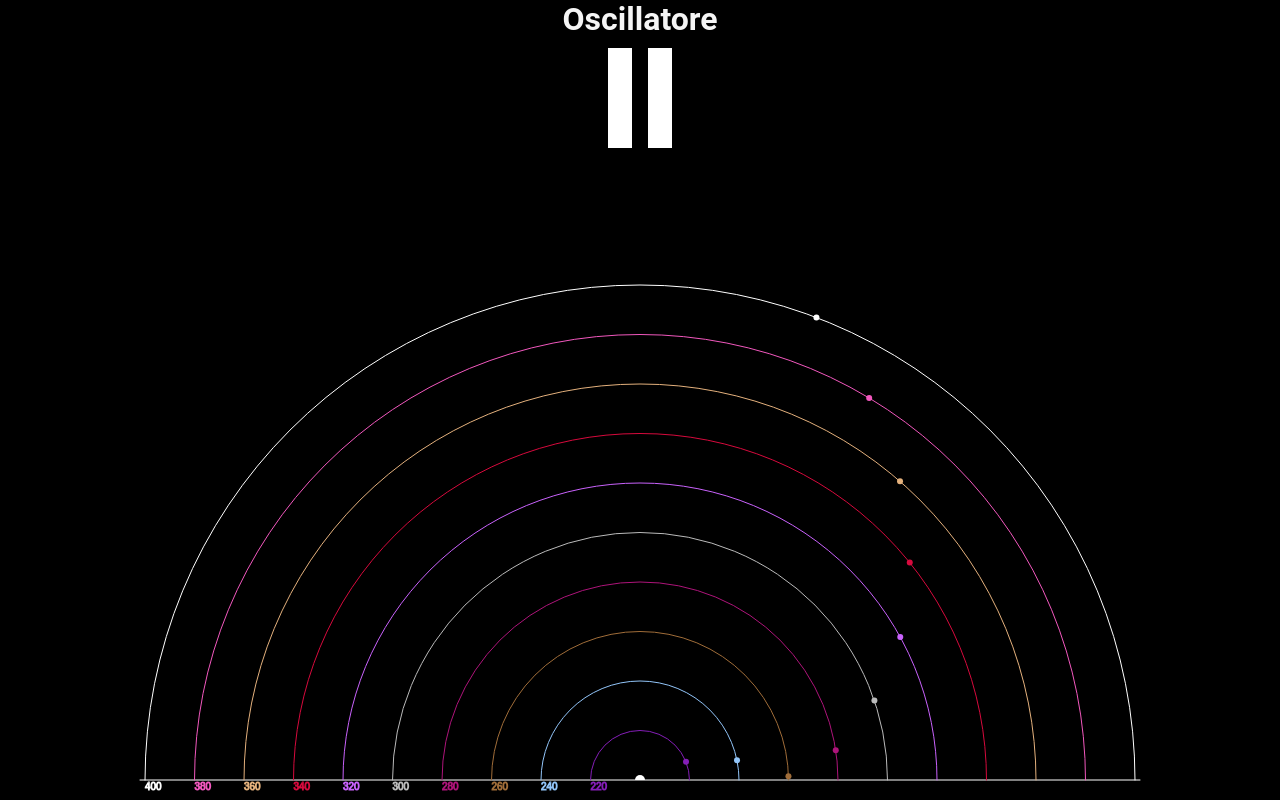
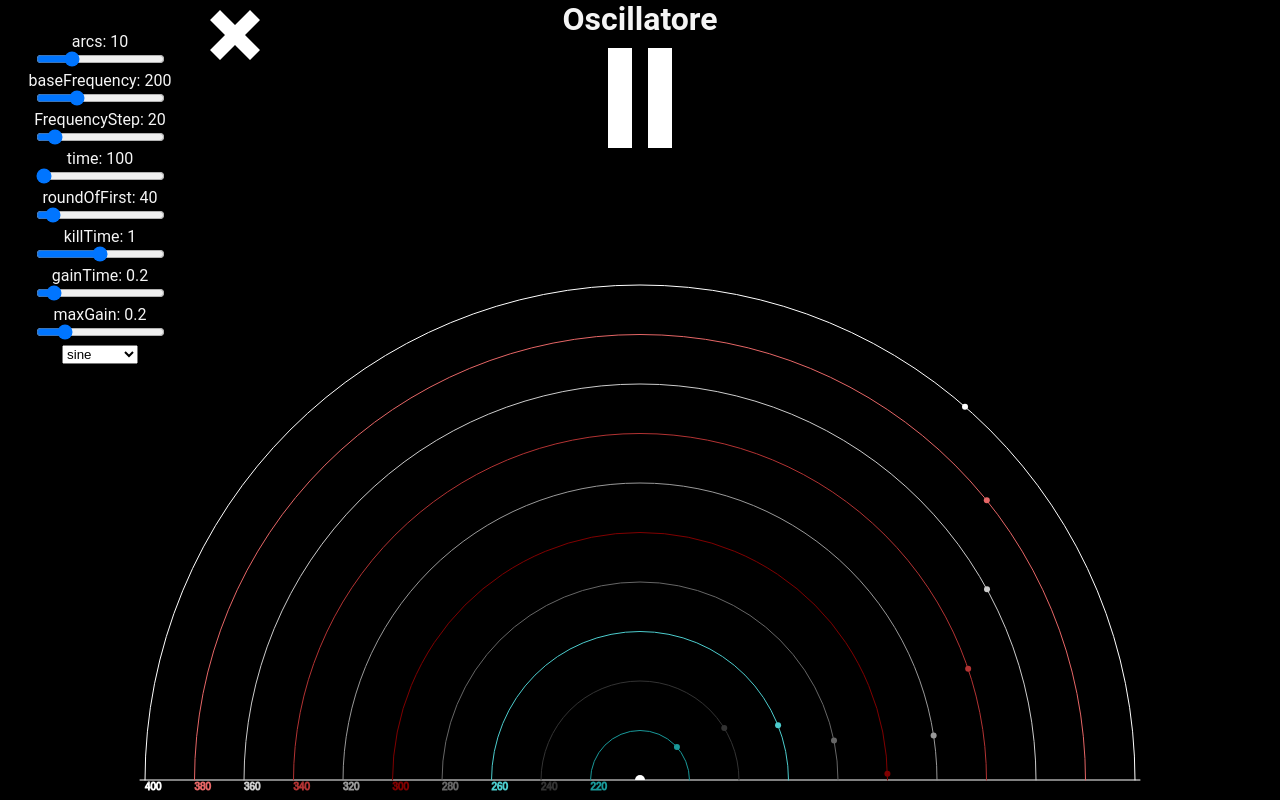
Before and after one commit to ADCByDefault/SweetDreams, a plain HTML site: page index.html in a window 1280 px wide. Both pictures are taken after a click on the element 640 px from the left and 98 px from the top of the page. Drawn offline with Linux system fonts and the light colour scheme.

Commit message:
inputs done, play pause done

```diff
--- a/index.html
+++ b/index.html
@@ -24,6 +24,12 @@
                     Your browser does not support the HTML5 canvas tag.
                 </canvas>
             </div>
+            <div class="options open" id="options">
+                <div class="toggle" id="toggle">
+                    <div class="box"></div>
+                </div>
+                <form id="inputs"></form>
+            </div>
         </main>
     </body>
 </html>
--- a/script.js
+++ b/script.js
@@ -25,6 +25,7 @@ ctx.properties = {
 window.addEventListener("load", () => {
     resizeCanvas();
     setUpCTX(ctx);
+    setInputs();
 });
 window.addEventListener("resize", () => {
     window.location.reload();
@@ -38,12 +39,13 @@ function resizeCanvas() {
  */
 const playButton = document.querySelector("#status");
 let animationRequest = null;
-
+let isReset = true;
 playButton.addEventListener("click", () => {
     const status = playButton.getAttribute("status");
     playButton.classList.toggle("play");
     playButton.classList.toggle("pause");
     if (status === "pause") {
+        setHerphone();
         playButton.setAttribute("status", "play");
         audioCtx.resume();
         set();
@@ -54,22 +56,94 @@ playButton.addEventListener("click", () => {
         window.cancelAnimationFrame(animationRequest);
     }
 });
-
 /**
  * collection of the properties of the arcs that can be changed by user
  */
 const herphone = {
+    modList: {
+        arcs: {
+            name: "arcs",
+            type: "range",
+            step: 1,
+            default: 10,
+            min: 5,
+            max: 25,
+        },
+        baseFrequency: {
+            name: "baseFrequency",
+            type: "range",
+            step: 10,
+            default: 200,
+            min: 100,
+            max: 440,
+        },
+        FrequencyStep: {
+            name: "FrequencyStep",
+            type: "range",
+            step: 5,
+            default: 20,
+            min: 5,
+            max: 150,
+        },
+        time: {
+            name: "time",
+            type: "range",
+            step: 10,
+            default: 100,
+            min: 50,
+            max: 10000,
+        },
+        roundOfFirst: {
+            name: "roundOfFirst",
+            type: "range",
+            step: 1,
+            default: 40,
+            min: 25,
+            max: 200,
+        },
+        killTime: {
+            name: "killTime",
+            type: "range",
+            step: 0.01,
+            default: 1,
+            min: 0.01,
+            max: 2,
+        },
+        gainTime: {
+            name: "gainTime",
+            type: "range",
+            step: 0.01,
+            default: 0.2,
+            min: 0.01,
+            max: 2,
+        },
+        maxGain: {
+            name: "maxGain",
+            type: "range",
+            step: 0.01,
+            default: 0.2,
+            min: 0.01,
+            max: 1,
+        },
+        waveType: {
+            name: "waveType",
+            type: "menu",
+            default: "sine",
+            values: ["sine", "square", "sawtooth", "triangle"],
+        },
+    },
     arcs: 10,
     baseFrequency: 200,
     FrequencyStep: 20,
     time: 100,
-    roundOfFirst: 10,
+    roundOfFirst: 12,
     startingAngle: Math.PI,
-    killTime: 1,
-    gainTime: 0.01,
+    killTime: 2,
+    gainTime: 0.1,
+    maxGain: 0.2,
     waveType: "sine",
     color: {
-        from: "777777",
+        from: "000000",
         to: "ffffff",
     },
 };
@@ -154,6 +228,10 @@ class Sound {
      */
     static waveType = herphone.waveType;
     /**
+     * @type {number} max amplitude
+     */
+    static maxGain = herphone.maxGain;
+    /**
      *
      * @param {number} frequency
      * creates a sound with the given frequency
@@ -176,8 +254,8 @@ class Sound {
      */
     play() {
         this.gain1.gain.linearRampToValueAtTime(
-            0.3,
-            Sound.audioCtx.currentTime + Sound.gainTime
+            Sound.maxGain,
+            audioCtx.currentTime + Sound.gainTime
         );
     }
     /**
@@ -186,7 +264,7 @@ class Sound {
     stop() {
         this.gain1.gain.linearRampToValueAtTime(
             0,
-            Sound.audioCtx.currentTime + Sound.killTime
+            audioCtx.currentTime + Sound.killTime
         );
     }
     /**
@@ -233,15 +311,13 @@ class Arc {
         this.ctx = ctx;
         this.color = color;
         this.frequency = frequency;
+        this.onPi = false;
         this.sound = new Sound(frequency);
-        this.interval = setInterval(() => {
-            this.playSound();
-        }, ((1 / (this.velocity / frameFrequency)) * 1000) / 2);
     }
     /**
      * plays the arc sound and stops it (gainTime and killTime, see Sound class)
      */
-    playSound() {
+    async playSound() {
         this.sound.play();
         this.sound.stop();
     }
@@ -266,7 +342,13 @@ class Arc {
     movePoint() {
         this.angle += -this.velocity;
         if (this.angle < 0) {
+            this.playSound();
+            this.onPi = true;
             this.angle += Math.PI * 2;
+        }
+        if (this.angle < Math.PI && this.onPi) {
+            this.playSound();
+            this.onPi = false;
         }
         let x = Math.cos(this.angle) * this.radius;
         let y = Math.sin(this.angle) * this.radius;
@@ -352,9 +434,9 @@ function createArcs(n, lineFrom, lineTo, x, y, ctx, color) {
     }
 }
 function set() {
+    console.log(isReset);
     drawBase(ctx, canvas);
-    if (!isReset()) {
-        console.log("reset no");
+    if (!isReset) {
         return;
     }
     createArcs(
@@ -366,7 +448,7 @@ function set() {
         ctx,
         herphone.color
     );
-    console.table(arcs);
+    isReset = false;
 }
 /**
  *
@@ -418,11 +500,81 @@ function animation() {
         arc.movePoint();
     });
 }
-let first = true;
-function isReset() {
-    if (first) {
-        first = false;
-        return true;
+
+// setting data
+
+const options = document.querySelector("#options");
+const toggleOptions = document.querySelector("#toggle");
+toggleOptions.addEventListener("click", () => {
+    console.log("clicked");
+    options.classList.toggle("close");
+    options.classList.toggle("open");
+});
+
+const form = document.querySelector("#inputs");
+function setInputs() {
+    const inputs = herphone.modList;
+    Object.keys(inputs).forEach((key) => {
+        if (inputs[key].type == "range") {
+            form.appendChild(createRangeField(inputs[key]));
+        }
+        if (inputs[key].type == "menu") {
+            form.appendChild(createMenuField(inputs[key]));
+        }
+    });
+}
+function createRangeField(key) {
+    let div = document.createElement("div");
+    div.classList.add("input-container");
+    let input = document.createElement("input");
+    input.classList.add("input-range");
+    input.type = "range";
+    input.name = key.name;
+    input.min = key.min;
+    input.max = key.max;
+    input.step = key.step;
+    input.value = key.default;
+    let p = document.createElement("p");
+    p.classList.add("input-label");
+    let span = document.createElement("span");
+    span.innerText = key.default;
+    p.innerText = key.name + ": ";
+    p.appendChild(span);
+    div.appendChild(p);
+    div.appendChild(input);
+    input.addEventListener("input", (e) => {
+        span.innerText = input.value;
+        let target = e.target;
+        reset(target.name, target.value);
+    });
+    return div;
+}
+function createMenuField(key) {
+    let div = document.createElement("div");
+    div.classList.add("input-container");
+    let select = document.createElement("select");
+    select.name = key.name;
+    select.classList.add("input-menu");
+    key.values.forEach((value) => {
+        let option = document.createElement("option");
+        option.value = value;
+        option.innerText = value;
+        select.appendChild(option);
+    });
+    div.appendChild(select);
+    select.addEventListener("change", (e) => {
+        let target = e.target;
+        reset(target.name, target.value);
+    });
+    return div;
+}
+
+function reset(name, value) {
+    herphone[name] = value;
+    isReset = true;
+    if (playButton.classList.contains("play")) {
+        playButton.click();
     }
-    return false;
 }
+
+function setHerphone() {}
--- a/style.css
+++ b/style.css
@@ -48,6 +48,11 @@ main * {
 /**********  header  **********/
 
 /**********  play-pause  **********/
+header {
+    width: fit-content;
+    margin: auto;
+}
+
 .status {
     background-color: transparent;
     width: 100px;
@@ -62,7 +67,7 @@ main * {
 .status .two {
     background-color: white;
     transition-property: opacity clip-path;
-    transition-duration: 0.5s;
+    transition-duration: 300ms;
     transition-timing-function: cubic-bezier(0.65, 0.05, 0.36, 1);
     position: absolute;
     left: 0;
@@ -85,3 +90,77 @@ main * {
 .status.play .two {
     clip-path: polygon(58% 0, 82% 0, 82% 100%, 58% 100%);
 }
+
+/**********  main  **********/
+/**********  form  **********/
+
+.options {
+    --toggle-offset: 10px;
+    --option-x-size: 200px;
+    width: var(--option-x-size);
+    height: 400px;
+    position: absolute;
+    z-index: 2;
+    top: 0;
+    padding: 2rem 1rem;
+    transition: 1s;
+}
+
+.options .toggle {
+    width: 50px;
+    aspect-ratio: 1;
+    position: absolute;
+    left: calc(100% + var(--toggle-offset));
+    top: calc(var(--toggle-offset) + 0px);
+}
+
+.options .toggle .box {
+    background-color: white;
+    transition-property: clip-path;
+    transition-duration: 300ms;
+    position: absolute;
+    inset: 0 0 0 0;
+}
+
+.options.close {
+    left: calc(-1 * var(--option-x-size));
+}
+.options.open {
+    left: 0;
+}
+
+.options.close .toggle .box {
+    clip-path: polygon(
+        33% 0%,
+        66% 0%,
+        66% 33%,
+        100% 33%,
+        100% 66%,
+        66% 66%,
+        66% 100%,
+        33% 100%,
+        33% 66%,
+        0% 66%,
+        0% 33%,
+        33% 33%
+    );
+}
+
+.options.open .toggle .box {
+    clip-path: polygon(
+        20% 0%,
+        0% 20%,
+        30% 50%,
+        0% 80%,
+        20% 100%,
+        50% 70%,
+        80% 100%,
+        100% 80%,
+        70% 50%,
+        100% 20%,
+        80% 0%,
+        50% 30%
+    );
+}
+
+/**********  form inputs  **********/
```
